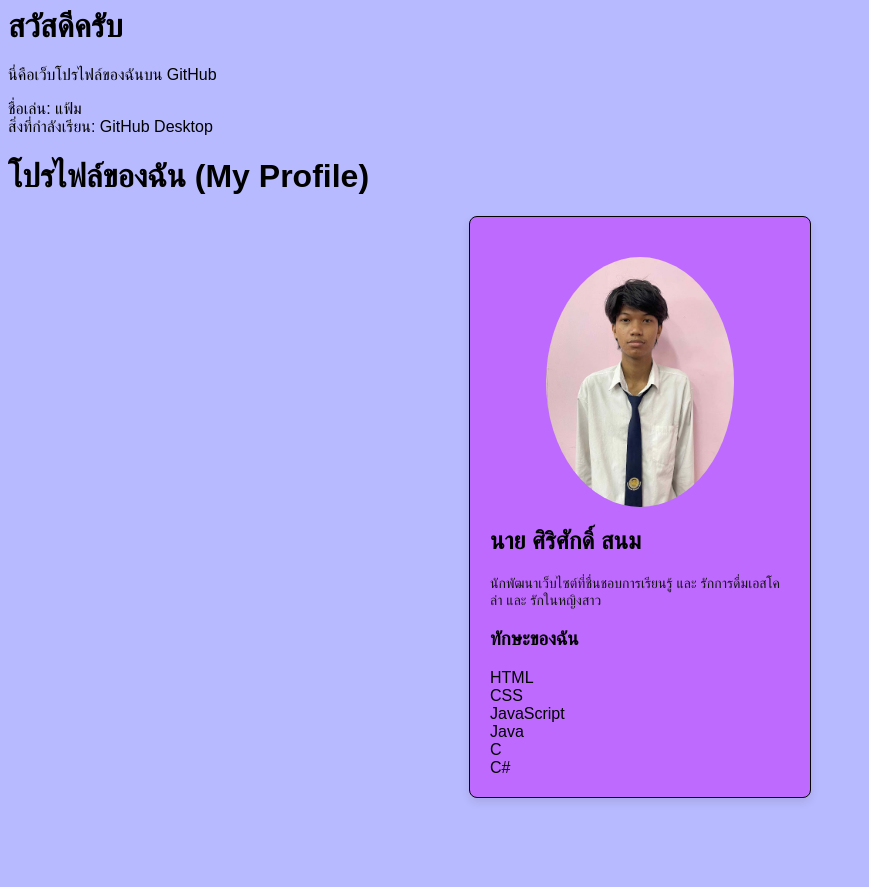
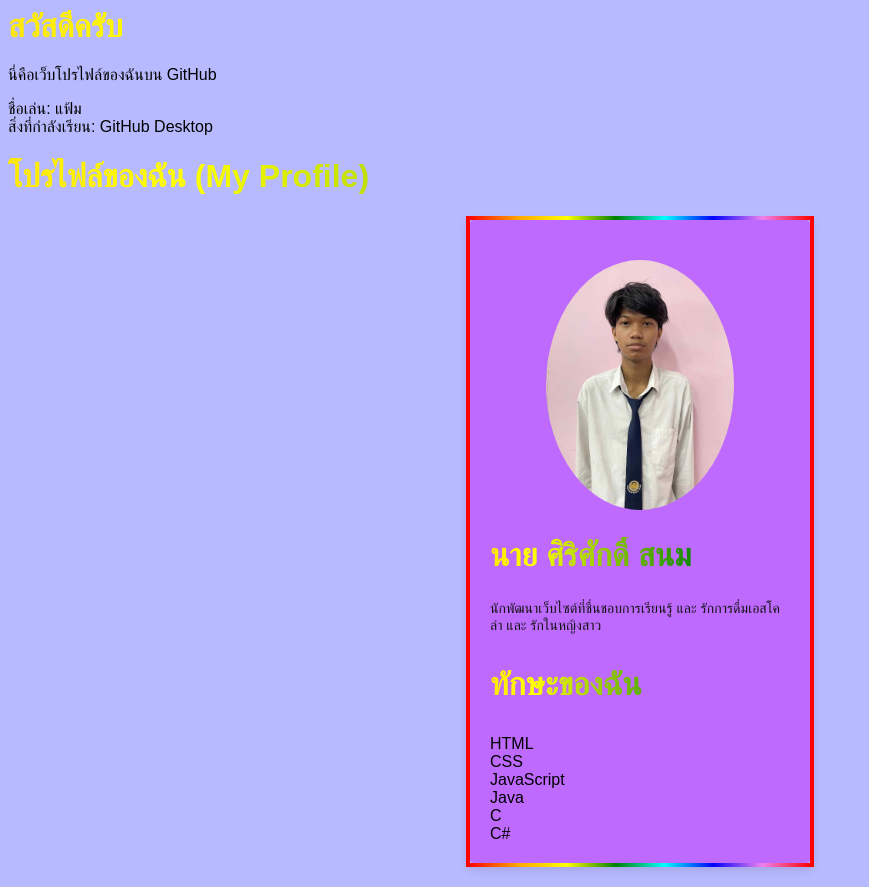
Before and after one commit to SirisakSanom/my-web-profile-mr.sirisak.sanom, a plain HTML site: page index.html in a window 1280 px wide. Shown: the whole page, without its empty margins (0-869 px from the left). Before the commit the page ends 818 px from the top, so only its background shows below. Drawn offline with Linux system fonts and the light colour scheme.

Commit message:
Update style.css

```diff
--- a/style.css
+++ b/style.css
@@ -8,12 +8,32 @@ body {
 .card {
   width: 300px;
   background-color: #bf6aff;
-  border: 1px solid #000000;
   box-shadow: 0 4px 8px rgba(0,0,0,0.1);
   margin: 20px auto;
   padding: 20px;
   border-radius: 8px;
+
+  border: 4px solid;
+  border-image: linear-gradient(
+    90deg,
+    red,
+    orange,
+    yellow,
+    green,
+    cyan,
+    blue,
+    violet,
+    red
+  ) 1;
+  animation: borderMove 5s linear infinite;
+  background-clip: padding-box;
 }
+
+@keyframes borderMove {
+  0%   { border-image-source: linear-gradient(90deg, red, orange, yellow, green, cyan, blue, violet, red); }
+  100% { border-image-source: linear-gradient(450deg, red, orange, yellow, green, cyan, blue, violet, red); }
+}
+
 
 /* ภารกิจที่ 4: จัดสไตล์รูปภาพ <img> */
 .card img {
@@ -40,3 +60,107 @@ ul {
   list-style-type: none;
   padding-left: 0;
 }
+
+.rainbow-animate {
+  font-size: 32px;
+  font-weight: bold;
+  background: linear-gradient(
+    90deg,
+    red,
+    orange,
+    yellow,
+    green,
+    cyan,
+    blue,
+    violet,
+    red
+  );
+  background-size: 400% 100%;
+  animation: rainbowMove 6s linear infinite;
+  -webkit-background-clip: text;
+  color: transparent;
+}
+
+@keyframes rainbowMove {
+  0%   { background-position: 0% 0%; }
+  50%  { background-position: 100% 0%; }
+  100% { background-position: 0% 0%; }
+}
+
+.rainbow-animate1 {
+  font-size: 32px;
+  font-weight: bold;
+  background: linear-gradient(
+    90deg,
+    red,
+    orange,
+    yellow,
+    green,
+    cyan,
+    blue,
+    violet,
+    red
+  );
+  background-size: 400% 100%;
+  animation: rainbowMove 6s linear infinite;
+  -webkit-background-clip: text;
+  color: transparent;
+}
+
+@keyframes rainbowMove {
+  0%   { background-position: 0% 0%; }
+  50%  { background-position: 100% 0%; }
+  100% { background-position: 0% 0%; }
+}
+
+.rainbow-animate2 {
+  font-size: 32px;
+  font-weight: bold;
+  background: linear-gradient(
+    90deg,
+    red,
+    orange,
+    yellow,
+    green,
+    cyan,
+    blue,
+    violet,
+    red
+  );
+  background-size: 400% 100%;
+  animation: rainbowMove 6s linear infinite;
+  -webkit-background-clip: text;
+  color: transparent;
+}
+
+@keyframes rainbowMove {
+  0%   { background-position: 0% 0%; }
+  50%  { background-position: 100% 0%; }
+  100% { background-position: 0% 0%; }
+}
+
+.rainbow-animate3 {
+  font-size: 32px;
+  font-weight: bold;
+  background: linear-gradient(
+    90deg,
+    red,
+    orange,
+    yellow,
+    green,
+    cyan,
+    blue,
+    violet,
+    red
+  );
+  background-size: 400% 100%;
+  animation: rainbowMove 6s linear infinite;
+  -webkit-background-clip: text;
+  color: transparent;
+}
+
+@keyframes rainbowMove {
+  0%   { background-position: 0% 0%; }
+  50%  { background-position: 100% 0%; }
+  100% { background-position: 0% 0%; }
+}
```
